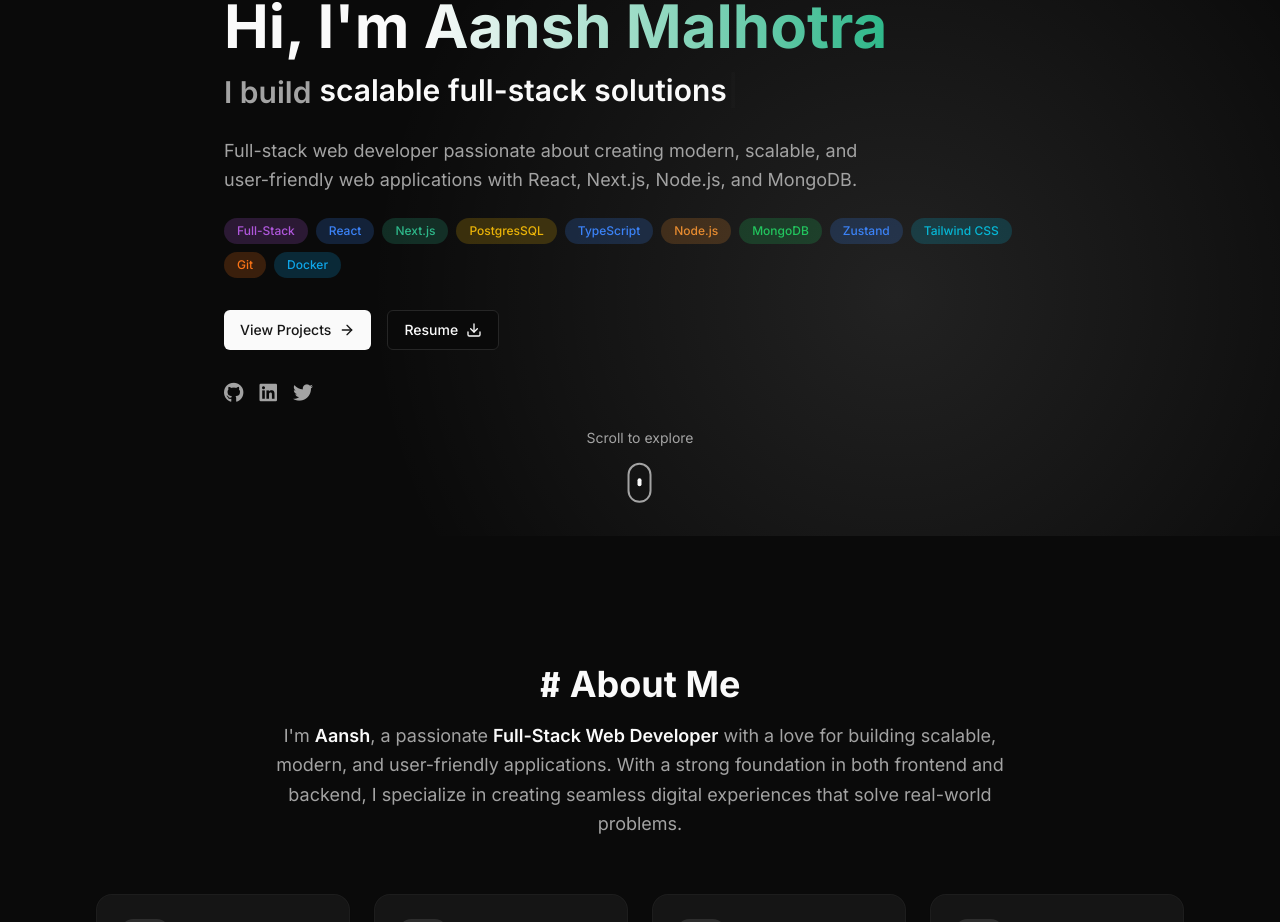
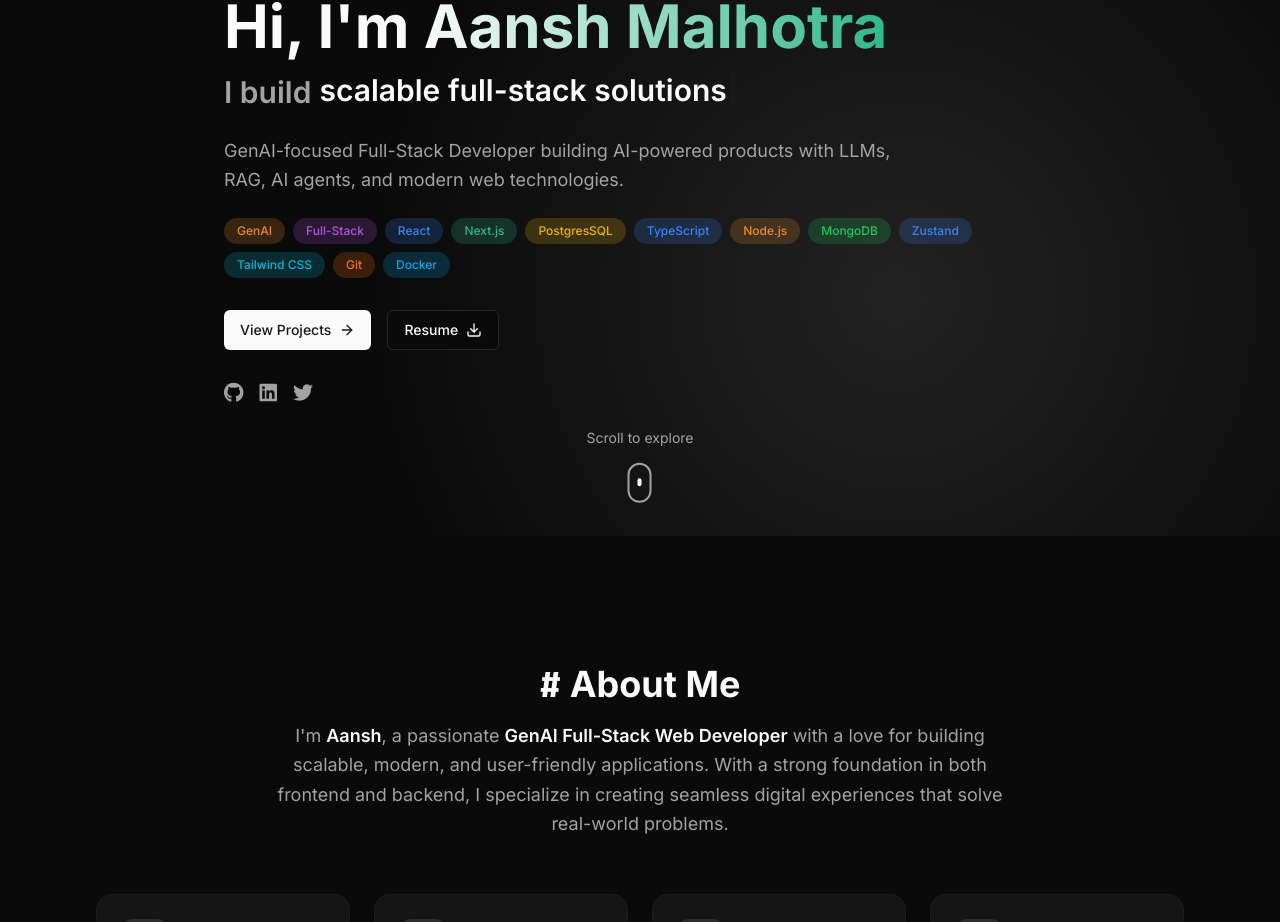
Before and after one commit to 21aansh06/Portfolio, a Next.js app: page / in a window 1280 px wide. Shown: the part 264-1186 px from the top of the page. Built offline with nearby package versions, Linux system fonts and the light colour scheme; no server answers.

Commit message:
updated resume

```diff
--- a/components/about-section.tsx
+++ b/components/about-section.tsx
@@ -22,7 +22,7 @@
             </h2>
             <p className="text-lg text-muted-foreground leading-relaxed">
               I&apos;m <span className="font-semibold text-foreground">Aansh</span>, a passionate{" "}
-              <span className="font-semibold text-primary">Full-Stack Web Developer</span> with a
+              <span className="font-semibold text-primary">GenAI Full-Stack Web Developer</span> with a
               love for building scalable, modern, and user-friendly applications.
               With a strong foundation in both frontend and backend, I specialize in creating
               seamless digital experiences that solve real-world problems.
--- a/components/hero-section.tsx
+++ b/components/hero-section.tsx
@@ -33,6 +33,7 @@
   }, [])
 
   const skills = [
+    "GenAI",
     "Full-Stack",
     "React",
     "Next.js",
@@ -119,7 +120,7 @@
         </h2>
 
         <p className="text-lg text-muted-foreground max-w-2xl mx-auto md:mx-0 mb-6 leading-relaxed">
-          Full-stack web developer passionate about creating modern, scalable, and user-friendly web applications with React, Next.js, Node.js, and MongoDB.
+          GenAI-focused Full-Stack Developer building AI-powered products with LLMs, RAG, AI agents, and modern web technologies.
         </p>
 
         <div className="flex flex-wrap gap-2 justify-center md:justify-start mb-8">
@@ -129,6 +130,7 @@
               variant="secondary"
               className={cn(
                 "px-3 py-1 text-xs font-medium rounded-full transition-all duration-300 hover:scale-105",
+                skill === "GenAI" && "bg-chart-3/20 text-chart-3 hover:bg-chart-3/30",
                 skill === "Full-Stack" && "bg-chart-4/20 text-chart-4 hover:bg-chart-4/30",
                 skill === "React" && "bg-blue-500/20 text-blue-500 hover:bg-blue-500/30",
                 skill === "Next.js" && "bg-chart-2/20 text-chart-2 hover:bg-chart-2/30",
@@ -155,7 +157,7 @@
           </Button>
           <Button variant="outline" asChild className="hover:scale-105 transition-transform">
             <Link
-              href="/Resume_latest.pdf"
+              href="/Resume_GenAI.pdf"
               target="_blank"
               download
             >
```
Also changed, not shown: 2 other files (tests, documents, lock files or other folders).
